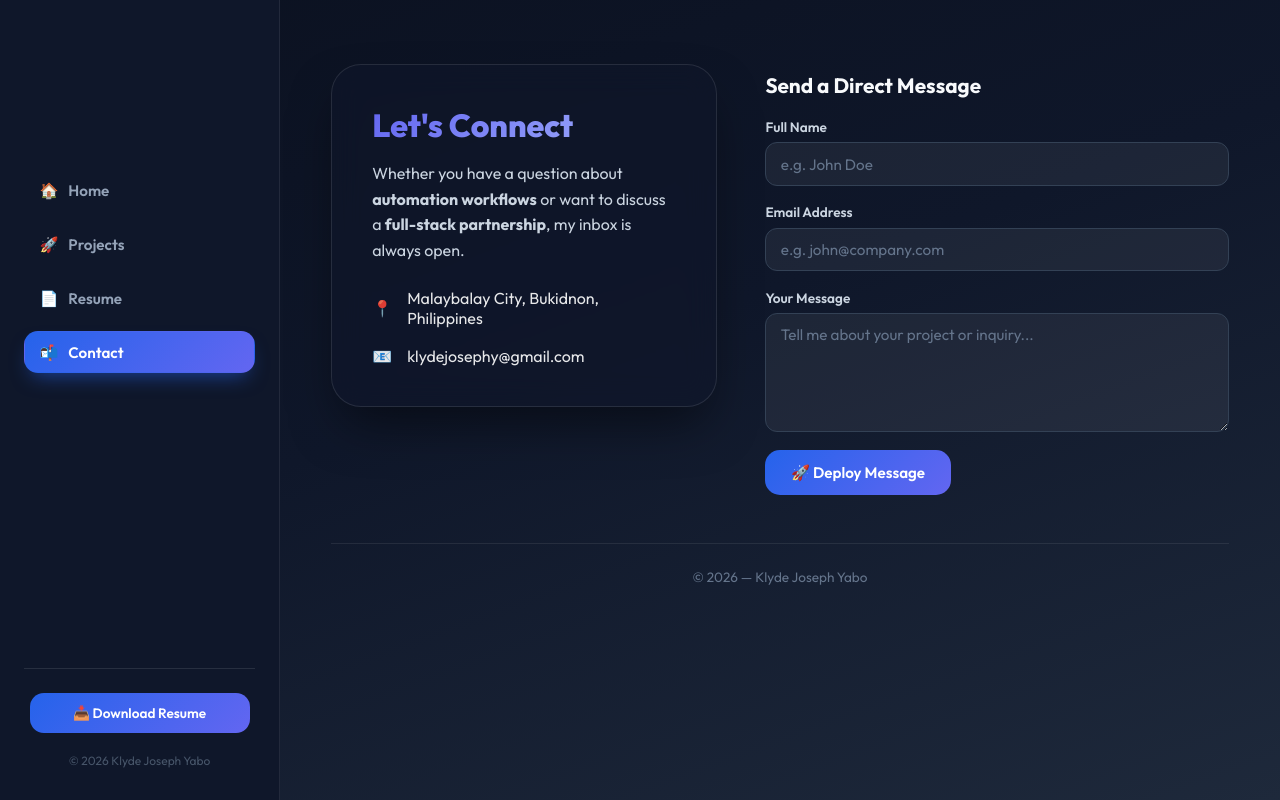
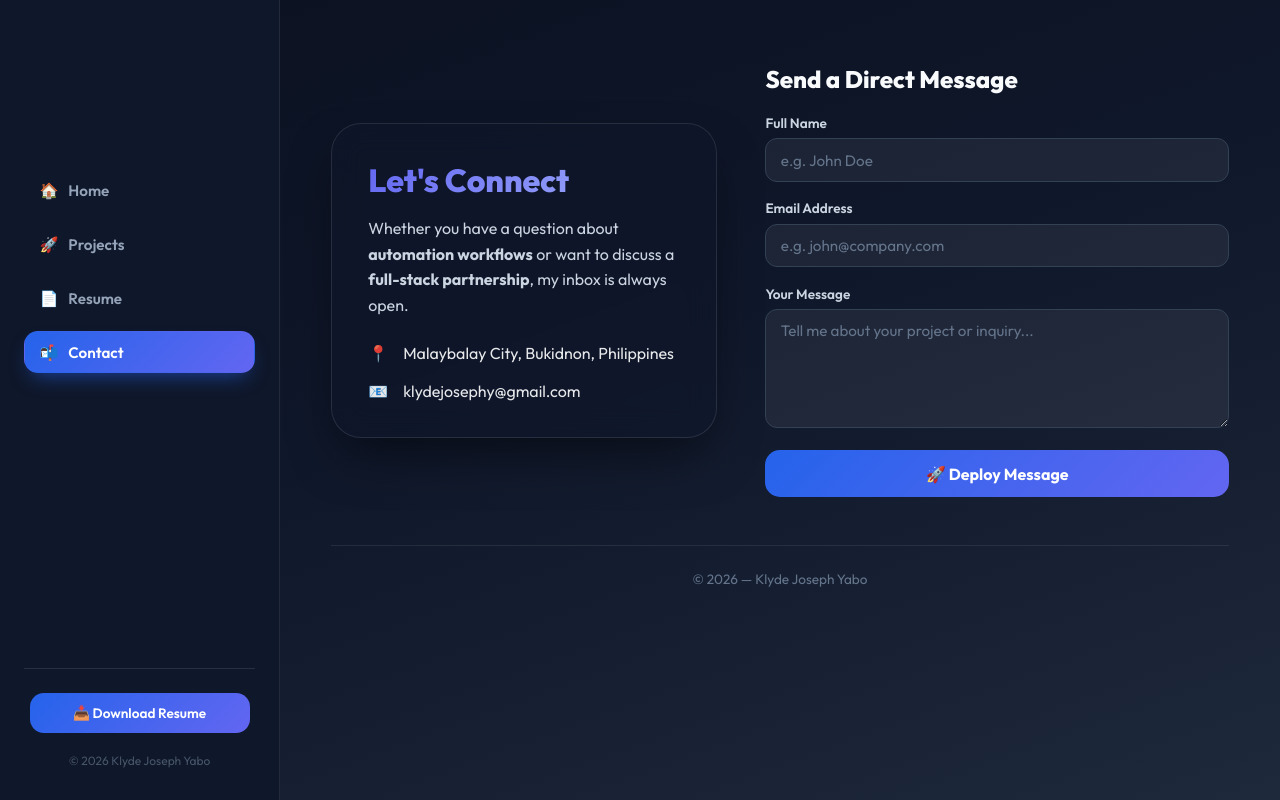
Before and after one commit to klaayd39/personal-portfolio, a React (Vite) app: page /contact in a window 1280 px wide. Built offline with nearby package versions, Linux system fonts and the light colour scheme; no server answers.

Commit message:
fix: improve contact page layout, spacing, and button sizing

```diff
--- a/src/index.css
+++ b/src/index.css
@@ -944,19 +944,24 @@ textarea:focus-visible,
   display: grid;
   grid-template-columns: 1fr 1.2fr;
   gap: 3rem;
-  align-items: start;
+  align-items: center;
 }
 
 .contact-lottie {
   width: 100%;
-  height: 240px;
+  height: 220px;
+  overflow: hidden;
+  margin-bottom: 1.25rem;
+  display: flex;
+  align-items: center;
+  justify-content: center;
 }
 
 .contact-card-modern {
   background: rgba(15, 23, 42, 0.6);
   backdrop-filter: blur(15px);
   -webkit-backdrop-filter: blur(15px);
-  padding: 40px;
+  padding: 36px;
   border-radius: 30px;
   border: 1px solid rgba(255, 255, 255, 0.1);
   color: white;
@@ -990,10 +995,10 @@ textarea:focus-visible,
 }
 
 .contact-form-title {
-  margin-top: 0.5rem;
+  margin-top: 0;
   margin-bottom: 1.25rem;
-  font-size: 1.3rem;
-  font-weight: 700;
+  font-size: 1.5rem;
+  font-weight: 800;
   color: #f8fafc;
 }
 
@@ -1020,6 +1025,7 @@ textarea:focus-visible,
   font-family: inherit;
   font-size: 0.95rem;
   resize: vertical;
+  width: 100%;
 }
 
 .form-field input::placeholder,
@@ -1035,15 +1041,17 @@ textarea:focus-visible,
 }
 
 .submit-btn {
+  width: 100%;
   border-radius: 15px;
   background: linear-gradient(135deg, var(--primary) 0%, var(--secondary) 100%);
   color: white;
   border: none;
-  padding: 0.8rem 1.6rem;
-  font-weight: 600;
-  font-size: 0.95rem;
+  padding: 0.85rem 1.6rem;
+  font-weight: 700;
+  font-size: 1rem;
   cursor: pointer;
   transition: transform 0.3s, box-shadow 0.3s;
+  margin-top: 0.25rem;
 }
 
 .submit-btn:hover {
@@ -1068,6 +1076,7 @@ textarea:focus-visible,
   padding: 0.9rem 1rem;
   border-radius: 12px;
   font-size: 0.9rem;
+  margin-bottom: 1rem;
 }
 
 /* ─────────────────────────────────────────
@@ -1253,6 +1262,11 @@ textarea:focus-visible,
     gap: 1.5rem;
   }
 
+  .contact-lottie {
+    height: 160px;
+    margin-bottom: 0.75rem;
+  }
+
   .project-grid {
     grid-template-columns: 1fr;
   }
```
